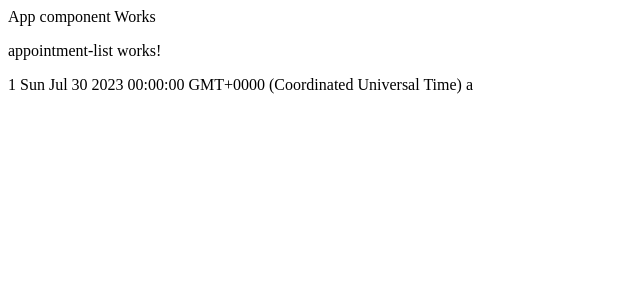
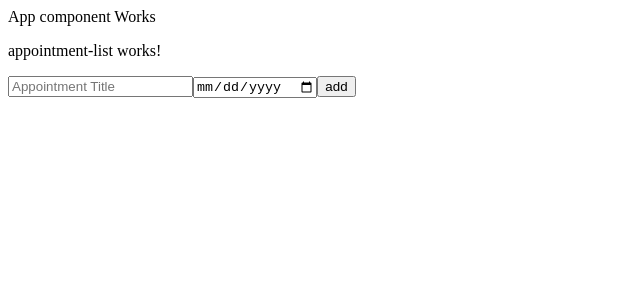
Before and after one commit to AJenkinsSolutions/Appointments-app, an Angular app: page / in a window 1280 px wide. Shown: the top 300 px of the page, without its empty margins (0-640 px from the left). Built offline with nearby package versions, Linux system fonts and the light colour scheme.

Commit message:
Add: Two way databinding

```diff
--- a/src/app/appointment-list/appointment-list.component.html
+++ b/src/app/appointment-list/appointment-list.component.html
@@ -1,8 +1,8 @@
 <main>
     <p>appointment-list works!</p>
 
-   {{appointment.id}}
-   {{appointment.date}}
-   {{appointment.title}}
+   <input [(ngModel)]="newAppointmentTitle" type="text" placeholder="Appointment Title">
+   <input [(ngModel)]="newAppointmentDate" type="date" placeholder="Appointment Date">
+   <button>add</button>
 
 </main>
--- a/src/app/appointment-list/appointment-list.component.ts
+++ b/src/app/appointment-list/appointment-list.component.ts
@@ -1,5 +1,6 @@
 import { Component } from '@angular/core';
 import { Appointment } from '../models/appointment';
+
 
 @Component({
   selector: 'app-appointment-list',
@@ -8,6 +9,12 @@
 })
 export class AppointmentListComponent {
 
+  //Input fields
+  newAppointmentTitle: string = "";
+  newAppointmentDate: Date = new Date();
+
+
+
   //List of appointments
   appointment: Appointment = {
     id: 1,
```
